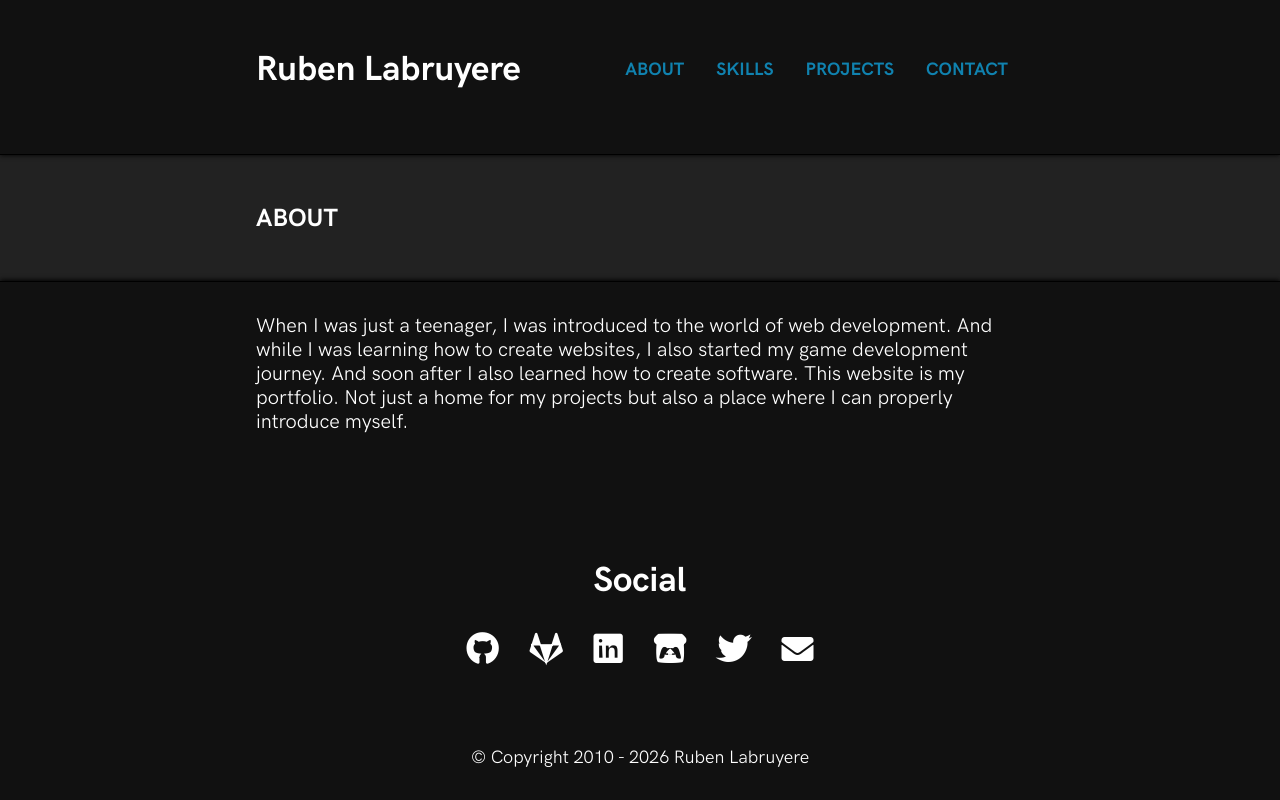
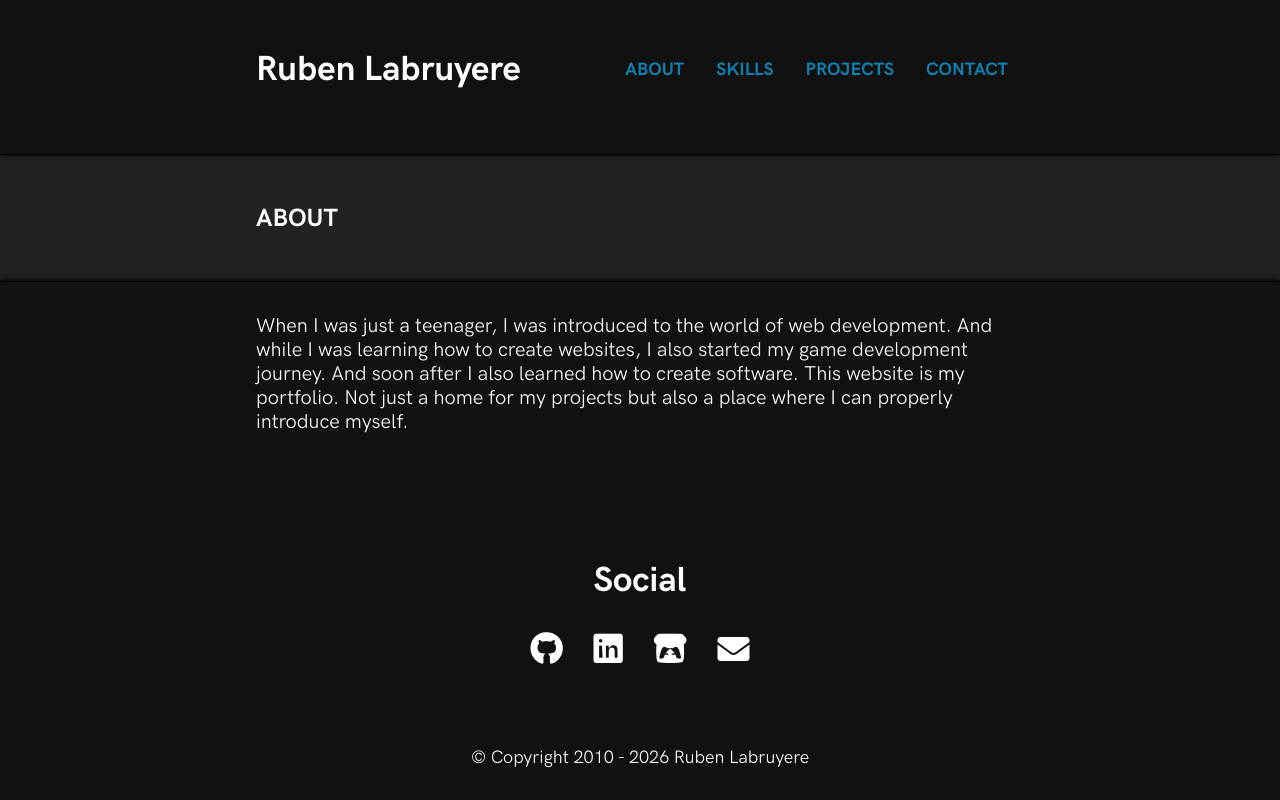
Before and after one commit to TheBoneJarmer/portfolio, a website: page src/about.html in a window 1280 px wide. Drawn offline with Linux system fonts and the light colour scheme.

Commit message:
Updated html + refactor

```diff
--- a/package.json
+++ b/package.json
@@ -11,6 +11,7 @@
   "license": "ISC",
   "description": "",
   "devDependencies": {
+    "@types/three": "^0.178.1",
     "typescript": "^5.5.4",
     "vite": "^5.3.5"
   },
--- a/src/about.html
+++ b/src/about.html
@@ -42,10 +42,8 @@
                 <span>Social</span>
                 <div class="menu">
                     <a href="https://github.com/TheBoneJarmer/"><span class="fab fa-github"></span></a>
-                    <a href="https://gitlab.com/TheBoneJarmer/"><span class="fab fa-gitlab"></span></a>
                     <a href="https://www.linkedin.com/in/ruben-labruyere-302314204/"><span class="fab fa-linkedin"></span></a>
                     <a href="https://thebonejarmer.itch.io/"><span class="fab fa-itch-io"></span></a>
-                    <a href="https://twitter.com/TheBoneJarmer"><span class="fab fa-twitter"></span></a>
                     <a href="mailto:info@rubenlabruyere.be"><span class="fas fa-envelope"></span></a>
                 </div>
             </div>
```
Also changed, not shown: src/404.html (+0 -2 lines), src/index.html (+0 -2 lines), src/skills.html (+0 -2 lines), src/ts/index.ts (+2 -11 lines), src/ts/scene-main.ts (added, +14 -0 lines), 1 other file.
